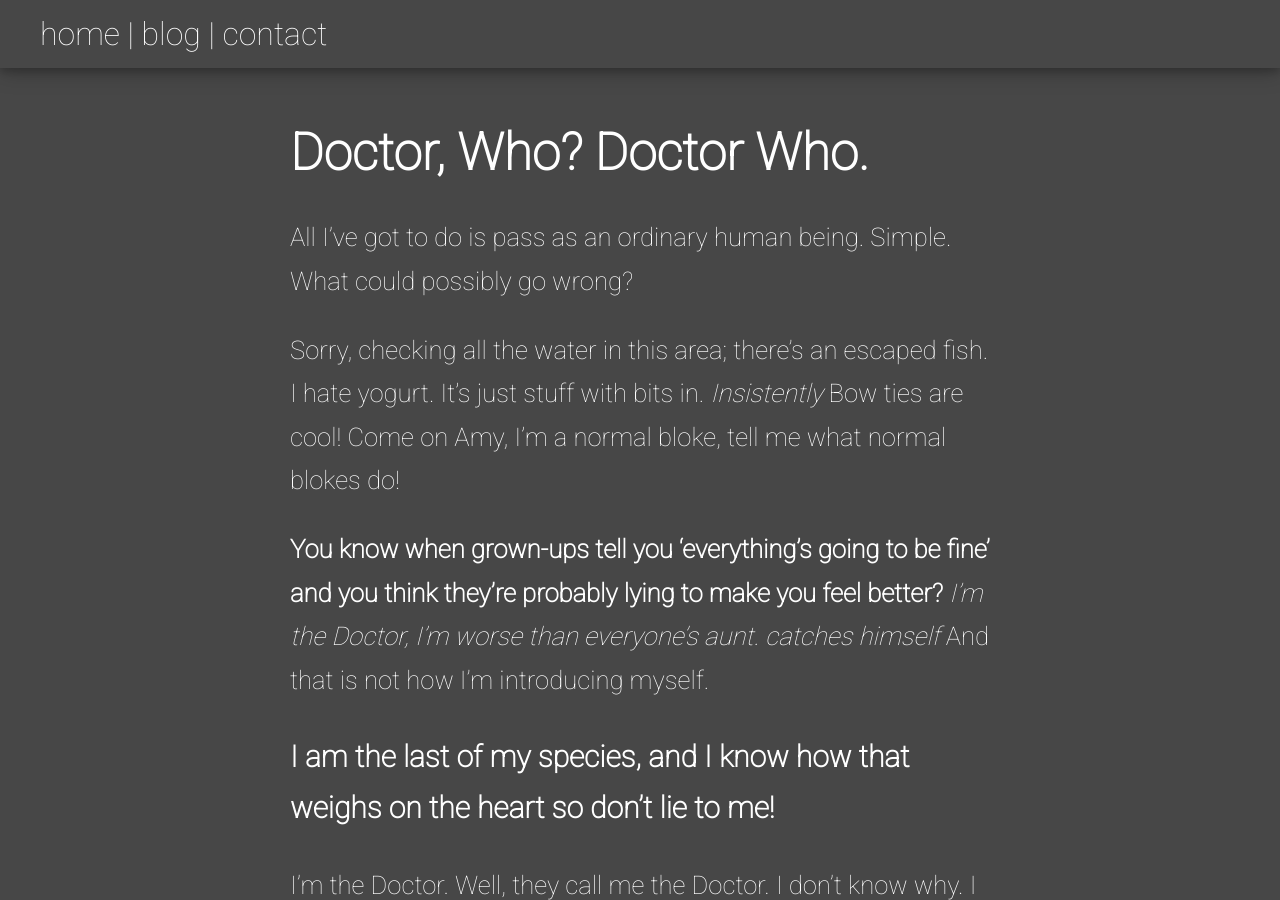
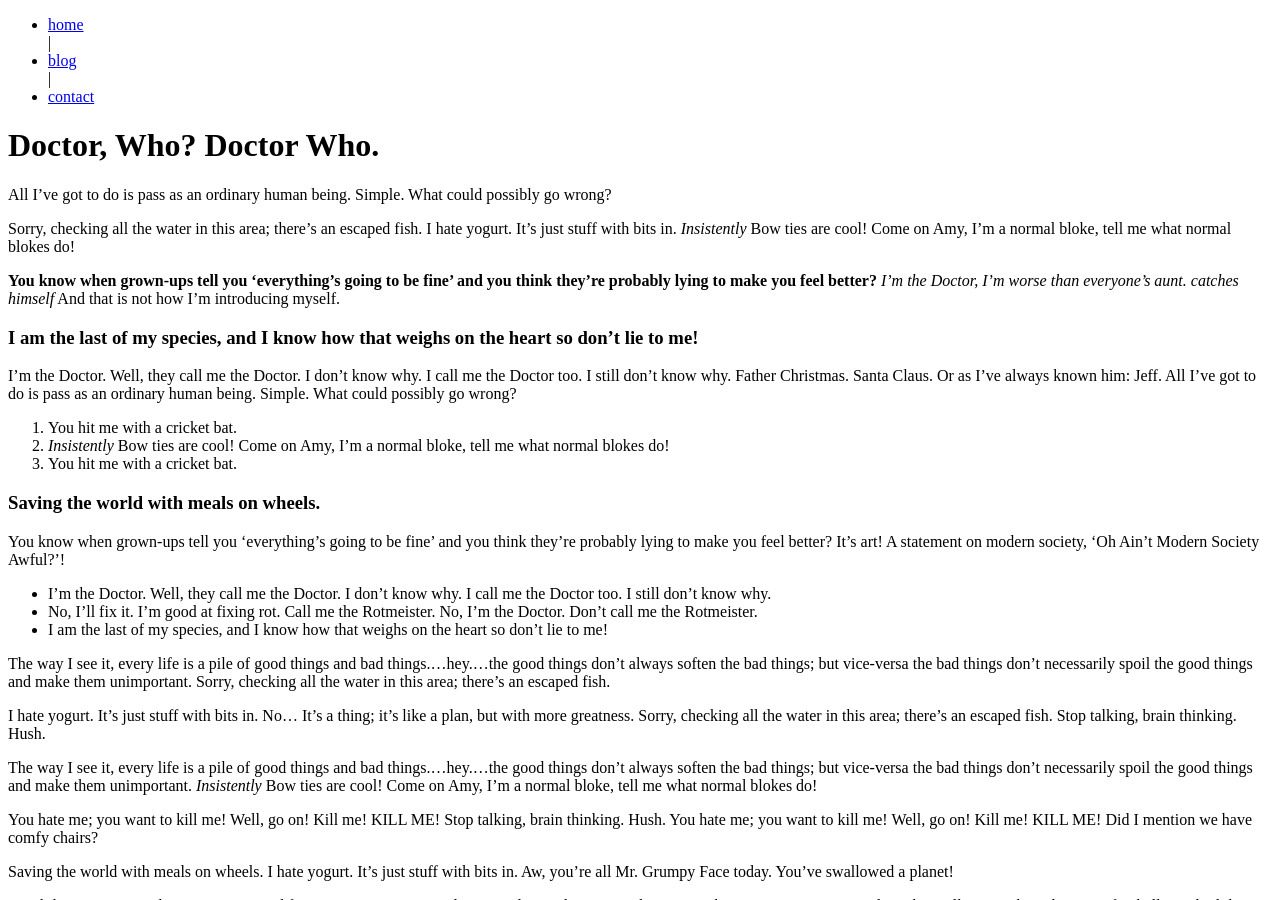
Before and after one commit to testlabsc/sauravchandra.github.io, a Jekyll site: the page built from _posts/2016-6-16-Doctor-Who.md, in a window 1280 px wide and 900 px high. Built offline with Jekyll 4.4.1, drawn with Linux system fonts in a browser that asks for light colours; comment, search, counter and statistics services are not loaded.

Commit message:
Update blog.html

```diff
--- a/_layouts/blog.html
+++ b/_layouts/blog.html
@@ -5,9 +5,9 @@
 
     {% include meta.html %}
 
-    <link rel="stylesheet" type="text/css" href="http://sauravchandra.com/style-dev.css" />
+    <link rel="stylesheet" type="text/css" href="./style-dev.css" />
     <link rel="stylesheet" type="text/css" href="https://fonts.googleapis.com/css?family=Roboto:100">
-    <link rel="icon" href="http://sauravchandra.com/favicon.ico" type="image/x-icon"/>
+    <link rel="icon" href="./favicon.ico" type="image/x-icon"/>
   </head>
 
   <body>
```
